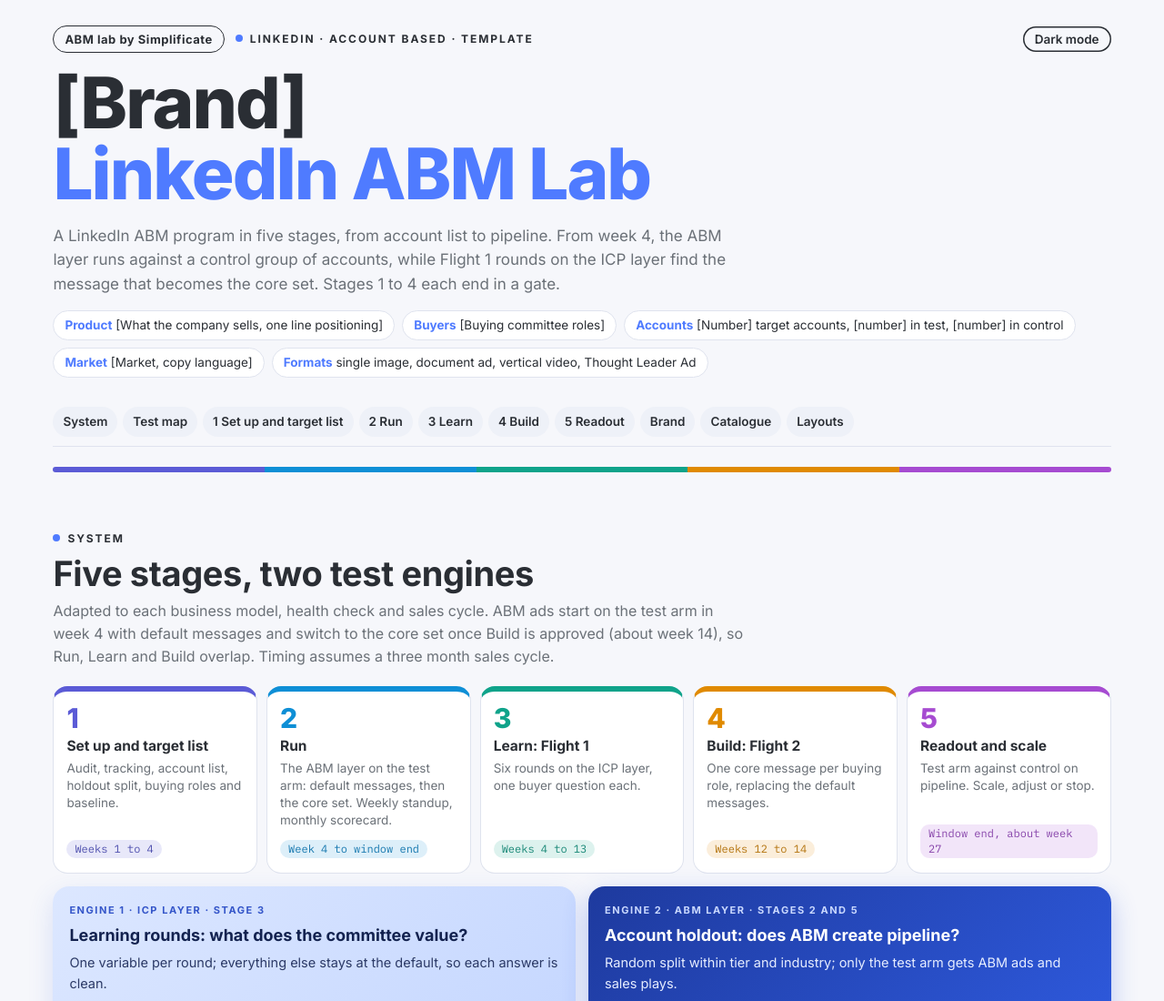
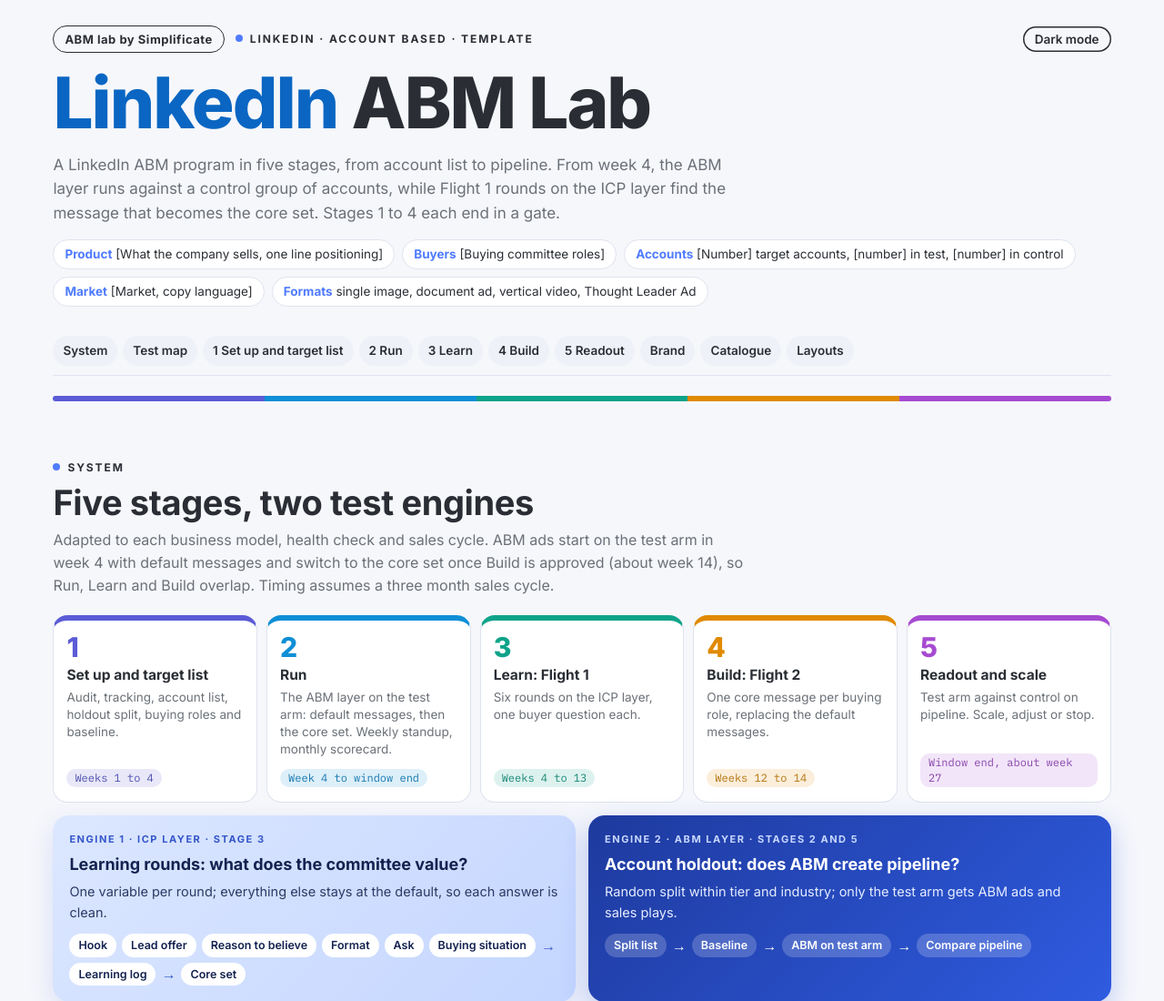
Before and after one commit to robertacunha/linkedinabmlab, a plain HTML site: page index.html in a window 1280 px wide. Shown: the top 1100 px of the page at 91% size. Drawn offline with Linux system fonts and the light colour scheme.

Commit message:
Add files via upload

```diff
--- a/index.html
+++ b/index.html
@@ -21,7 +21,8 @@ body{background:var(--bg);color:var(--fg);font-family:var(--body);font-size:16px
 .wrap{max-width:1240px;margin:0 auto;padding-inline:max(16px,3vw);padding-block:28px 72px}
 h1,h2,h3{font-family:var(--display);text-wrap:balance;margin:0}
 h1{font-size:clamp(40px,6.4vw,78px);line-height:1;font-weight:800;color:var(--fg);letter-spacing:-.025em}
-h1 .lab{color:var(--accent)}
+h1 .lab{color:#0A66C2}
+h1 .t2{color:var(--title2)}
 h2{font-size:clamp(25px,3.2vw,38px);font-weight:700;line-height:1.1;letter-spacing:-.01em}
 h3{font-size:18px;font-weight:700;line-height:1.25}
 p{margin:0}
@@ -310,7 +311,7 @@ nav.jump a:hover{background:var(--b-tint);color:var(--b-main)}
 <div class="wrap">
 <header>
   <div class="by"><span class="studio">ABM lab by Simplificate</span><span class="eyebrow">LinkedIn · Account based · Template</span><button class="toggle theme" id="themeBtn" type="button">Dark mode</button></div>
-  <h1><span data-b="name">[Brand]</span><br><span class="lab">LinkedIn ABM Lab</span></h1>
+  <h1><span class="lab">LinkedIn</span> <span class="t2">ABM Lab</span></h1>
   <p class="lead">A LinkedIn ABM program in five stages, from account list to pipeline. From week 4, the ABM layer runs against a control group of accounts, while Flight 1 rounds on the ICP layer find the message that becomes the core set. Stages 1 to 4 each end in a gate.</p>
   <div class="chips">
     <span class="chip"><b>Product</b> [What the company sells, one line positioning]</span>
```
